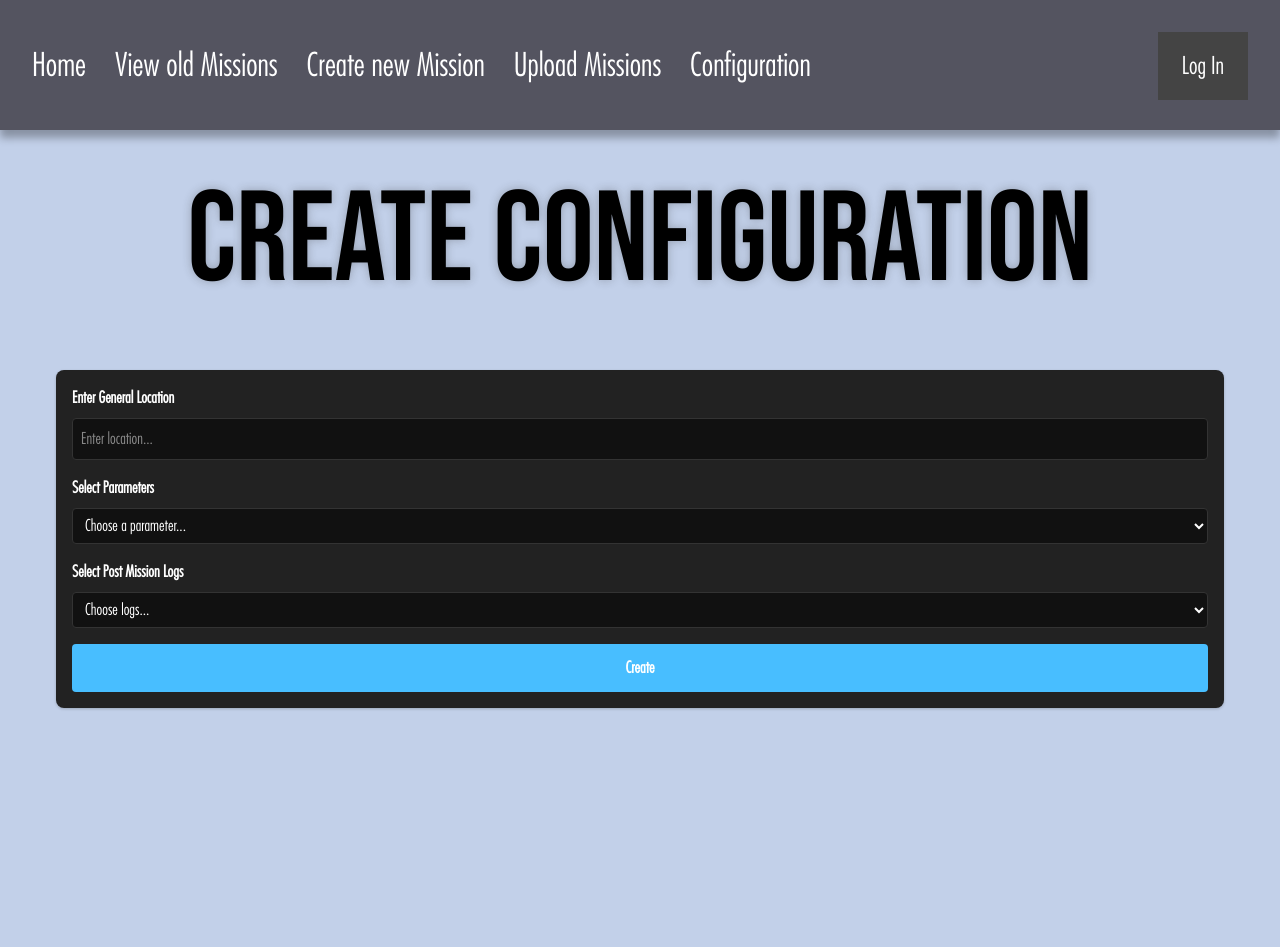
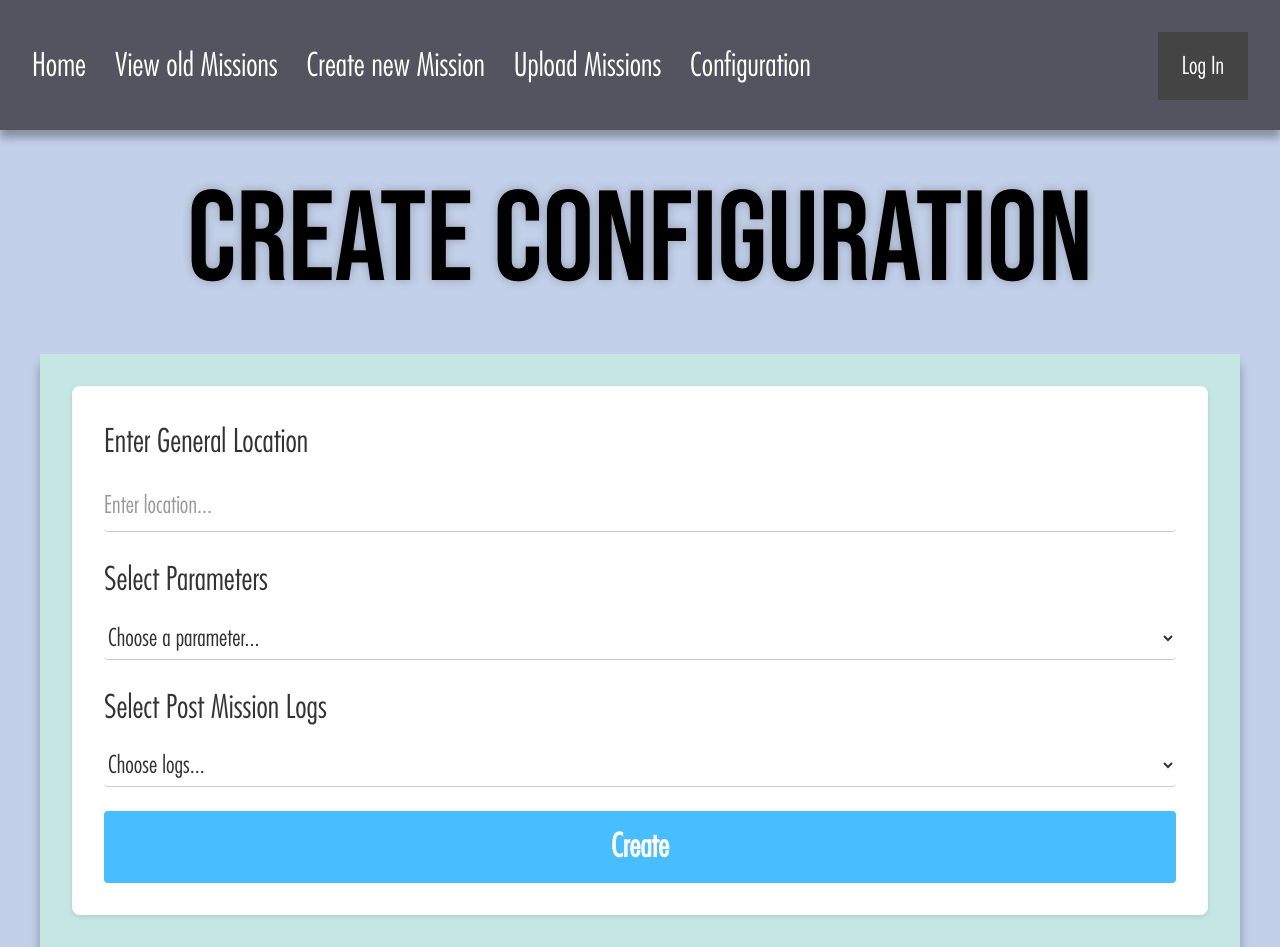
Before and after one commit to TactiGridCyb/TactiGrid-WebApp, a Next.js app in the folder my-app/: page /config in a window 1280 px wide. Before the commit the page ends 800 px from the top, so only its background shows below. Built offline with nearby package versions, Linux system fonts and the light colour scheme.

Commit message:
did more design and cool stuff

```diff
--- a/my-app/app/api/udp-listener/route.js
+++ b/my-app/app/api/udp-listener/route.js
@@ -25,13 +25,13 @@ export async function POST() {
     udpServer.close();
   });
 
-  // Bind to port 5050
-  udpServer.bind(5050, () => {
-    console.log("UDP server listening on port 5050");
+  // Bind to port 5555
+  udpServer.bind(5555,"192.168.1.202", () => {
+    console.log("UDP server listening on port 5555");
   });
 
   isServerStarted = true;
-  return NextResponse.json({ status: "UDP server started on port 5050" });
+  return NextResponse.json({ status: "UDP server started on port 5555" });
 }
 
 export async function GET() {
--- a/my-app/app/components/LoginDialog.js
+++ b/my-app/app/components/LoginDialog.js
@@ -44,16 +44,7 @@ export default function ModalCard({ onClose }) {
                 required
               />
             </div>
-            <div className={styles.formGroup}>
-              <label htmlFor="message">Message:</label>
-              <textarea
-                id="message"
-                placeholder="Enter your message"
-                value={message}
-                onChange={(e) => setMessage(e.target.value)}
-                required
-              ></textarea>
-            </div>
+
             <button type="submit" className={styles.submitBtn}>
               Submit
             </button>
--- a/my-app/app/config/page.js
+++ b/my-app/app/config/page.js
@@ -21,7 +21,9 @@ export default function CreateConfiguration() {
       </header>
 
       {/* Main content */}
+
       <main className={styles.main}>
+      <div className={styles.card}>
         <div className={styles.formContainer}>
           {/* General Location */}
           <div className={styles.formGroup}>
@@ -62,6 +64,7 @@ export default function CreateConfiguration() {
             Create
           </button>
         </div>
+        </div>
       </main>
     </div>
   );
--- a/my-app/app/create-mission/page.js
+++ b/my-app/app/create-mission/page.js
@@ -1,5 +1,5 @@
 import Navbar from '../components/Navbar.js';
-import styles from '../styles/CreateMission.module.css';
+import styles from '../styles/createMission.module.css';
 
 export default function CreateNewMission() {
   const handleCreateMission = () => {
--- a/my-app/app/styles/CreateConfiguration.module.css
+++ b/my-app/app/styles/CreateConfiguration.module.css
@@ -10,19 +10,26 @@
   .main {
     max-width: 1200px;
     margin: 0 auto;
-    padding: 1rem;
-    color: #fff;
+    padding: 2rem;
+    color: #333;
+    background: #c4e7e3;
+    font-size: 2rem !important;
+    box-shadow: 0 10px 10px rgba(0,0,0,0.3);
+
   }
 
   /* Container for the entire form section */
   .formContainer {
-    background: #222;
-    border-radius: 8px;
-    padding: 1rem;
-    box-shadow: 0 1px 3px rgba(0, 0, 0, 0.2);
     display: flex;
-    flex-direction: column;
-    gap: 1rem;
+  flex-direction: column;
+  gap: 1.5rem;
+
+
+  /* Optional: add a light border or box shadow */
+  background: #fff;
+  padding: 2rem;
+  border-radius: 8px;
+  box-shadow: 0 2px 4px rgba(0,0,0,0.1);
   }
 
   /* Each label + input/select grouped together */
@@ -34,7 +41,7 @@
 
   .formGroup label {
     font-weight: bold;
-    color: #fff;
+    color: #3a3a3a;
   }
 
   .formGroup input,
@@ -61,3 +68,43 @@
   .createBtn:hover {
     background: #3DFAFF; /* Electric Blue on hover */
   }
+  .formGroup {
+    display: flex;
+    flex-direction: column;
+    width: 100%;
+
+  }
+
+  /* Label styling */
+  .formGroup label {
+    margin-bottom: 0.3rem;
+    font-weight: 500;
+    color: #333;
+    font-size: 2rem !important;
+  }
+
+  /* Inputs & selects: underlined style, no background */
+  .formGroup input,
+  .formGroup select {
+    border: none;
+    border-bottom: 1px solid #ccc;
+    padding: 0.5rem 0;
+    font-size: 1.5rem;
+    color: #333;
+    background: transparent;
+    outline: none; /* Remove default focus outline */
+    transition: border-bottom-color 0.2s ease-in-out;
+
+  }
+
+  /* Placeholder color */
+  .formGroup input::placeholder,
+  .formGroup select::placeholder {
+    color: #999;
+  }
+
+  /* Focused state: highlight the bottom border */
+  .formGroup input:focus,
+  .formGroup select:focus {
+    border-bottom-color: #666;
+  }
--- a/my-app/app/styles/componentsDesign/LoginDialog.module.css
+++ b/my-app/app/styles/componentsDesign/LoginDialog.module.css
@@ -17,9 +17,10 @@
     background: linear-gradient(90deg, #dadada, #d0d0d0);
     border-radius: 8px;
     padding: 2rem;
-    width: 400px;
+    width: 700px;
+    height: 700px;
     color: #000;
-
+    font-size:2rem ;
     max-width: 90%;
     position: relative;
     box-shadow: 0 2px 10px rgba(0, 0, 0, 0.3);
@@ -32,10 +33,12 @@
     position: absolute;
     top: 8px;
     right: 8px;
+    padding: 1rem;
+
     background: transparent;
     border: none;
     color: #000;
-    font-size: 1.5rem;
+    font-size: 3rem;
 
     cursor: pointer;
   }
@@ -45,6 +48,7 @@
     margin-top: 0;
     text-align: center;
     color: #000;
+    font-size: 3rem;
   }
 
   /* Form styles */
@@ -69,8 +73,8 @@
     padding: 0.5rem;
     border: 1px solid #333;
     border-radius: 4px;
-    background-color: #222;
-    color: #fff;
+    background-color: #d1d1d1;
+    color: #020202;
   }
 
   .submitBtn {
@@ -83,6 +87,7 @@
     cursor: pointer;
     width: 100%;
     transition: background 0.2s;
+    margin-top: 11rem;
   }
 
   .submitBtn:hover {
--- a/my-app/app/styles/createMission.module.css
+++ b/my-app/app/styles/createMission.module.css
@@ -14,7 +14,10 @@
   margin: 0 auto;
   padding: 2rem;
   color: #333;
-  background: #fff;
+  background: #c4e7e3;
+  font-size: 2rem !important;
+  box-shadow: 0 10px 10px rgba(0,0,0,0.3);
+
 }
 
 /* Form container */
@@ -22,6 +25,7 @@
   display: flex;
   flex-direction: column;
   gap: 1.5rem;
+
 
   /* Optional: add a light border or box shadow */
   background: #fff;
@@ -35,6 +39,7 @@
   display: flex;
   flex-direction: column;
   width: 100%;
+
 }
 
 /* Label styling */
@@ -42,7 +47,7 @@
   margin-bottom: 0.3rem;
   font-weight: 500;
   color: #333;
-  font-size: 0.95rem;
+  font-size: 2rem !important;
 }
 
 /* Inputs & selects: underlined style, no background */
@@ -51,11 +56,12 @@
   border: none;
   border-bottom: 1px solid #ccc;
   padding: 0.5rem 0;
-  font-size: 1rem;
+  font-size: 1.5rem;
   color: #333;
   background: transparent;
   outline: none; /* Remove default focus outline */
   transition: border-bottom-color 0.2s ease-in-out;
+
 }
 
 /* Placeholder color */
```
